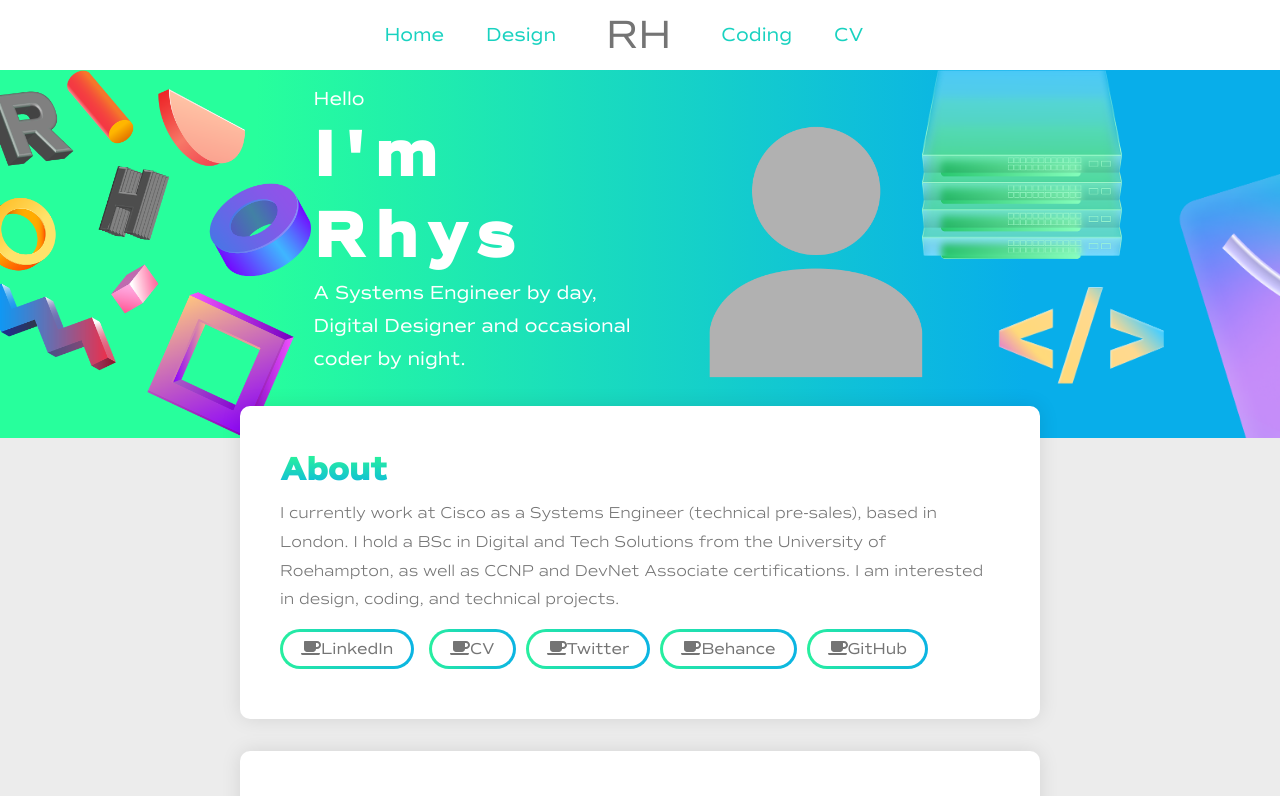
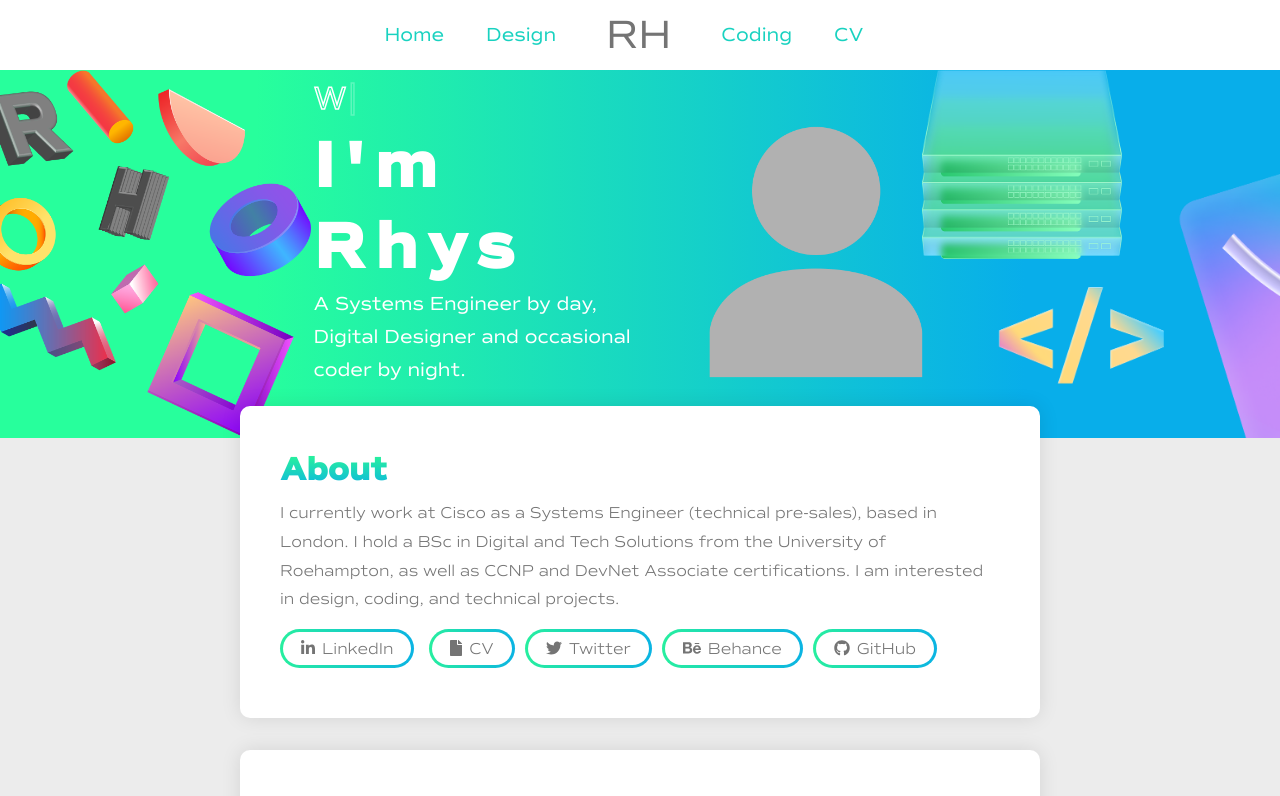
Before and after one commit to rhyscharris/rhys.uk, a React (Create React App) app: page / in a window 1280 px wide. Shown: the top 796 px of the page. Built offline with nearby package versions, Linux system fonts and the light colour scheme.

Commit message:
Icon buttons plus typewriter FX

```diff
--- a/package.json
+++ b/package.json
@@ -15,6 +15,7 @@
     "react-dom": "^17.0.2",
     "react-router-dom": "^5.2.0",
     "react-scripts": "4.0.3",
+    "typewriter-effect": "^2.18.0",
     "web-vitals": "^1.1.2"
   },
   "scripts": {
--- a/src/components/Buttons.css
+++ b/src/components/Buttons.css
@@ -45,6 +45,7 @@
     border-radius: 20px;
     cursor: pointer;
     font-size: 1em;
+    font-family: 'commuters_sanslight',sans-serif;
 }
 
 .btn--primary {
@@ -74,3 +75,10 @@
     color: #fff;
     transition: all 0.1s ease-out;
 }
+
+.svg-inline--fa {
+    margin-right: 7px;
+}
+.svg-inline--fa.fa-w-20 {
+    /*width: 1em;*/
+}
--- a/src/components/Buttons.js
+++ b/src/components/Buttons.js
@@ -2,9 +2,7 @@ import React from 'react';
 import './Buttons.css';
 import { Link } from 'react-router-dom';
 import { FontAwesomeIcon } from '@fortawesome/react-fontawesome'
-import { faCoffee } from '@fortawesome/free-solid-svg-icons'
 
-const element = <FontAwesomeIcon icon={faCoffee} />
 
 const STYLES = ['btn--primary', 'btn--outline', 'btn--outline--two'];
 
@@ -35,7 +33,7 @@ export const Button = ({
                 onClick={onClick}
                 type={type}
             >
-                <FontAwesomeIcon icon={faCoffee}></FontAwesomeIcon>
+                <FontAwesomeIcon icon={buttonIcon}></FontAwesomeIcon>
                 {children}
                 {/*<i class={'fa ' + buttonIcon}></i> <- removed since not using html i anymore*/}
             </button>
--- a/src/components/CardItem.js
+++ b/src/components/CardItem.js
@@ -1,6 +1,7 @@
 import React, { useState, useEffect } from 'react';
 import { Link } from 'react-router-dom';
 import { Button } from './Buttons';
+
 
 export function CardItem(props) {
   const [click, setClick] = useState(false);
@@ -15,10 +16,10 @@ export function CardItem(props) {
             <p>{props.text}</p>
             <div className='button-group'>
               {props.buttonText && <Button buttonStyle='btn--outline--two' linkTo={props.buttonLink} buttonIcon={props.buttonIcon}>{props.buttonText}</Button>} {/*if there actually is text, render the button*/}
-              {props.buttonText2 && <Button buttonStyle='btn--outline--two' linkTo={props.buttonLink2}>{props.buttonText2}</Button>}
-              {props.buttonText3 && <Button buttonStyle='btn--outline--two' linkTo={props.buttonLink3}>{props.buttonText3}</Button>}
-              {props.buttonText4 && <Button buttonStyle='btn--outline--two' linkTo={props.buttonLink4}>{props.buttonText4}</Button>}
-              {props.buttonText5 && <Button buttonStyle='btn--outline--two' linkTo={props.buttonLink5}>{props.buttonText5}</Button>}
+              {props.buttonText2 && <Button buttonStyle='btn--outline--two' linkTo={props.buttonLink2} buttonIcon={props.buttonIcon2}>{props.buttonText2}</Button>}
+              {props.buttonText3 && <Button buttonStyle='btn--outline--two' linkTo={props.buttonLink3} buttonIcon={props.buttonIcon3}>{props.buttonText3}</Button>}
+              {props.buttonText4 && <Button buttonStyle='btn--outline--two' linkTo={props.buttonLink4} buttonIcon={props.buttonIcon4}>{props.buttonText4}</Button>}
+              {props.buttonText5 && <Button buttonStyle='btn--outline--two' linkTo={props.buttonLink5} buttonIcon={props.buttonIcon5}>{props.buttonText5}</Button>}
             </div>
           </div>
           <img
@@ -42,10 +43,10 @@ export function CardItemNoImage(props) {
             <p>{props.text}</p>
             <div className='button-group'>
               {props.buttonText && <Button buttonStyle='btn--outline--two' linkTo={props.buttonLink} buttonIcon={props.buttonIcon}>{props.buttonText}</Button>} {/*if there actually is text, render the button*/}
-              {props.buttonText2 && <Button buttonStyle='btn--outline--two' linkTo={props.buttonLink2}>{props.buttonText2}</Button>}
-              {props.buttonText3 && <Button buttonStyle='btn--outline--two' linkTo={props.buttonLink3}>{props.buttonText3}</Button>}
-              {props.buttonText4 && <Button buttonStyle='btn--outline--two' linkTo={props.buttonLink4}>{props.buttonText4}</Button>}
-              {props.buttonText5 && <Button buttonStyle='btn--outline--two' linkTo={props.buttonLink5}>{props.buttonText5}</Button>}
+              {props.buttonText2 && <Button buttonStyle='btn--outline--two' linkTo={props.buttonLink2} buttonIcon={props.buttonIcon2}>{props.buttonText2}</Button>}
+              {props.buttonText3 && <Button buttonStyle='btn--outline--two' linkTo={props.buttonLink3} buttonIcon={props.buttonIcon3}>{props.buttonText3}</Button>}
+              {props.buttonText4 && <Button buttonStyle='btn--outline--two' linkTo={props.buttonLink4} buttonIcon={props.buttonIcon4}>{props.buttonText4}</Button>}
+              {props.buttonText5 && <Button buttonStyle='btn--outline--two' linkTo={props.buttonLink5} buttonIcon={props.buttonIcon5}>{props.buttonText5}</Button>}
             </div>
           </div>
         </div>
--- a/src/components/Cards.js
+++ b/src/components/Cards.js
@@ -1,6 +1,14 @@
 import React from 'react';
 import {CardItem,CardItemNoImage} from './CardItem';
 import './Cards.css';
+import { faFile } from '@fortawesome/free-solid-svg-icons'
+import { faLinkedinIn } from '@fortawesome/free-brands-svg-icons'
+import { faTwitter } from '@fortawesome/free-brands-svg-icons'
+import { faBehance } from '@fortawesome/free-brands-svg-icons'
+import { faGithub } from '@fortawesome/free-brands-svg-icons'
+import { faStar } from '@fortawesome/free-solid-svg-icons'
+import { faHeadset } from '@fortawesome/free-solid-svg-icons'
+
 
 function Cards() {
     return (
@@ -10,23 +18,27 @@ function Cards() {
             <ul className='cards-items'>
               <CardItemNoImage
                 title='About'
-                buttonIcon='fa-linkedin'
                 text='I currently work at Cisco as a Systems Engineer (technical pre-sales), based in London. I hold a BSc in Digital and Tech Solutions from the University of Roehampton, as well as CCNP and DevNet Associate certifications. I am interested in design, coding, and technical projects.'
                 path='/'
+                buttonIcon={faLinkedinIn}
                 buttonText='LinkedIn'
                 buttonLink='https://www.linkedin.com/in/rhyscharris/'
+                buttonIcon2={faFile}
                 buttonText2='CV'
                 buttonLink2='/cv'
+                buttonIcon3={faTwitter}
                 buttonText3='Twitter'
                 buttonLink3='https://twitter.com/ciscorhys'
+                buttonIcon4={faBehance}
                 buttonText4='Behance'
                 buttonLink4='https://www.behance.net/RhysCHarris'
+                buttonIcon5={faGithub}
                 buttonText5='GitHub'
                 buttonLink5='https://github.com/rhyscharris'
               />
               <CardItem
                 src='images/behance.png'
-                buttonIcon='fa-behance'
+                buttonIcon={faBehance}
                 title='Design Projects'
                 text='Since 2012, I have had a strong interest in digital design, including branding, logos, UI, UX, and web development. An assortment of my design projects can be found on my Behance page. This website was also designed and created by me.'
                 path='/'
@@ -35,6 +47,7 @@ function Cards() {
               />
               <CardItem
                 src='images/behance.png'
+                buttonIcon={faStar}
                 title='SongScore'
                 text='A social music website for reviewing music, following friends, and for discovering new music. Built using Python, Flask, and PostgreSQL - with security integrated.'
                 buttonText='Visit'
@@ -43,6 +56,7 @@ function Cards() {
               />
               <CardItem
                 src='images/behance.png'
+                buttonIcon={faHeadset}
                 title='CC Agent'
                 text='Using APIs to monitor the network connection of contact centre agents, and automatically put them as not available for calls. Then, if needed, using Webex to fail them over to LTE/5G'
                 buttonText='View'
--- a/src/components/Hero.css
+++ b/src/components/Hero.css
@@ -4,17 +4,6 @@
     --teal: #19d2c0
 }
 
-/* OLD FLEX .hero-container {
-    width: 100%;
-    height: 30vh;
-    min-height: 300px;
-    display: flex;
-    flex-direction: column;
-    align-items: center;
-    justify-content: center;
-    box-shadow: inset 0 0 0 1000px r;
-    background: var(--primary);
-}*/
 
 .hero-container {
     position: relative;
@@ -47,6 +36,12 @@
     width: 30vw;
     max-width:300px;
     min-width: 200px;
+}
+
+.stroke-text {
+    -webkit-text-fill-color: transparent;
+    -webkit-text-stroke: 1.5px white;
+    font-size: 2em !important;
 }
 
 .hero-text h1 {
@@ -85,6 +80,8 @@
     z-index:99;
 }
 
+
+
 @media (max-width: 55em) {
     .person-image  {
         display: none;
@@ -117,6 +114,6 @@
         font-size: 3.5em;
     }
     .hero-text {
-        padding: 6rem 0 38%;
+        padding: 6rem 1rem 38% 1rem;
     }
 }
--- a/src/components/Hero.js
+++ b/src/components/Hero.js
@@ -14,7 +14,7 @@ import rightshapesmobile from './right-shapes-mobile.png'
 import leftshapesmobile2x from './left-shapes-mobile-2x.png'
 import rightshapesmobile2x from './right-shapes-mobile-2x.png'
 
-
+import Typewriter from "typewriter-effect";
 
 function Hero () {
     return (
@@ -30,7 +30,25 @@ function Hero () {
                     </picture>
                 </div>
                 <div className='hero-items hero-text'>
-                    <p>Hello</p>
+                    <p className='stroke-text'>
+                        <Typewriter
+                            options={{
+                            loop: true
+                            }}
+                            onInit={(typewriter) => {
+                                typewriter
+                                    .typeString("Hello").start()
+                                    .pauseFor(1500)
+                                    .deleteAll()
+                                    .typeString("Yo").start()
+                                    .pauseFor(1500)
+                                    .deleteAll()
+                                    .typeString("What's up").start()
+                                    .pauseFor(1500)
+                                    .deleteAll()
+                            }}
+                        />
+                    </p>
                     <h1>I'm Rhys</h1>
                     <p>A Systems Engineer by day, Digital Designer and occasional coder by night.</p>
                 </div>
--- a/src/components/Navbar.css
+++ b/src/components/Navbar.css
@@ -108,7 +108,7 @@
       left: 0;
       opacity: 1;
       transition: all 0.5s ease;
-      z-index: 1;
+      z-index: 999999;
     }
 
     .nav-links {
```
Also changed, not shown: 1 other file (tests, documents, lock files or other folders).
